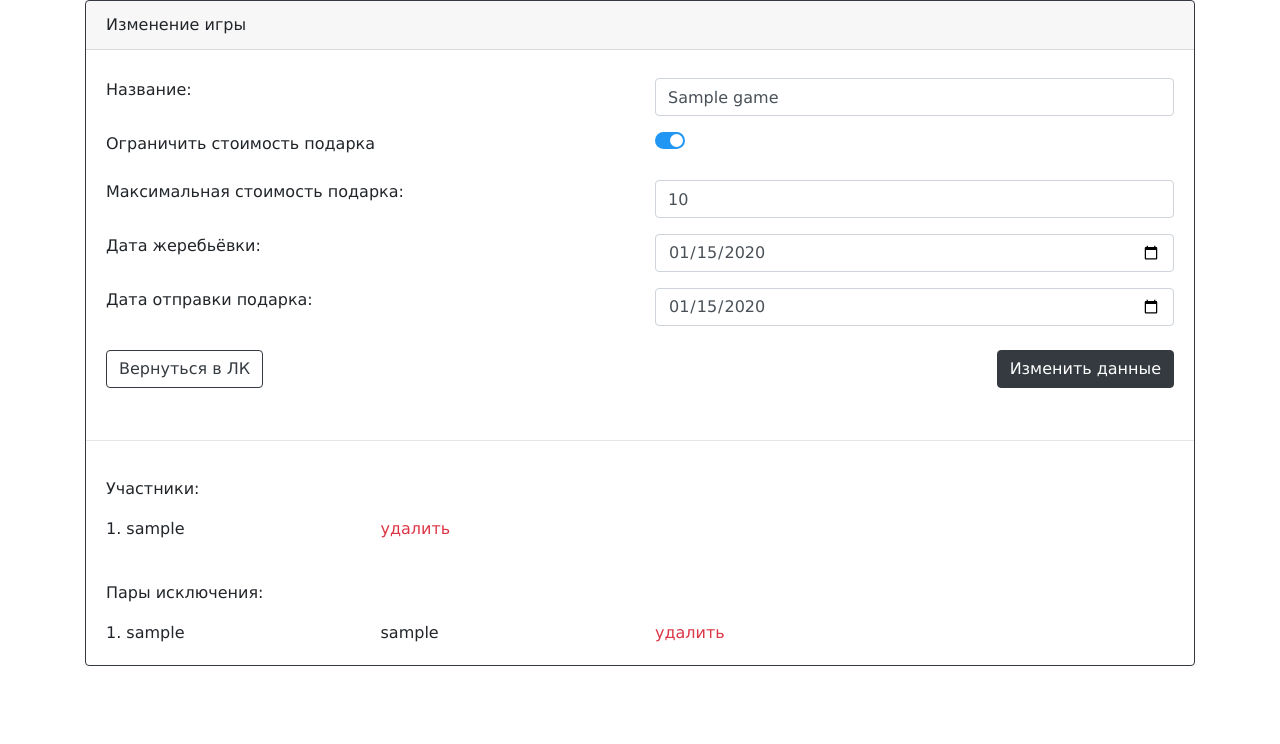
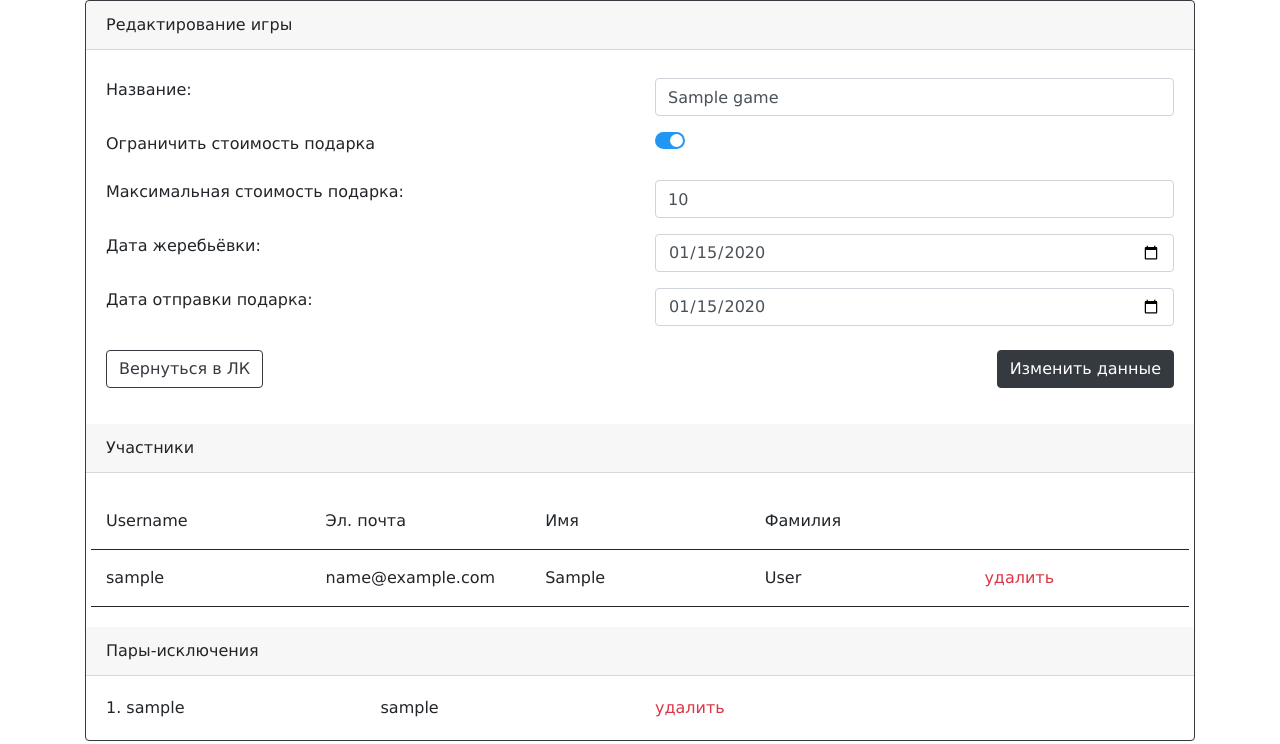
Before and after one commit to balancy/secret_santa, a Django app: page /update_game/1 in a window 1280 px wide. Shown: the part 56-800 px from the top of the page. Run offline with Django 4.2, Linux system fonts and the light colour scheme; a user stored in the database is signed in; tables that the repository leaves empty hold one stand-in row (values such as "Sample post").

Commit message:
Make display game players for organisator in complete form

```diff
--- a/games/templates/games/update_game.html
+++ b/games/templates/games/update_game.html
@@ -6,9 +6,7 @@
 
 {% block content %}
   <div class="card  border-dark">
-    <div class="card-header">
-      Изменение игры
-    </div>
+    <div class="card-header">Редактирование игры</div>
     <div class="card-body">
       <form method="post">
         {% csrf_token %}
@@ -89,22 +87,38 @@
 
       </form>
     </div>
-    <hr>
+
+    <div class="card-header">Участники</div>
+
     <div class="card-body">
-      <p class="mb-3">Участники:</p>
-      {% for santa in santas %}
-        <div class="row">
-          <div class="col-3">
-            {{ forloop.counter }}. {{ santa.user.username }}
+      {% if santas %}
+        <div class="row py-3" style="border-bottom: 1px solid;">
+          <div class="col">Username</div>
+          <div class="col">Эл. почта</div>
+          <div class="col">Имя</div>
+          <div class="col">Фамилия</div>
+          <div class="col"></div>
+        </div>
+        {% for santa in santas %}
+          <div class="row py-3" style="border-bottom: 1px solid;">
+            <div class="col">{{ santa.user.username }}</div>
+            <div class="col">{{ santa.user.email }}</div>
+            <div class="col">{{ santa.user.first_name }}</div>
+            <div class="col">{{ santa.user.last_name }}</div>
+
+            <div class="col">
+              <a href="{% url 'remove_santa_from_game' game.pk santa.pk %}" type="button" class="text-danger">удалить</a>
+            </div>
           </div>
-          <div class="col-3">
-            <a href="{% url 'remove_santa_from_game' game.pk santa.pk %}" type="button" class="text-danger">удалить</a>
-          </div>
-        </div>
-      {% endfor %}
+        {% endfor %}
+      {% else %}
+          Пока нет участников
+      {% endif %}
     </div>
+
+    <div class="card-header">Пары-исключения</div>
+
     <div class="card-body">
-      <p class="mb-3">Пары исключения:</p>
       {% for exclusion in exclusions %}
         <div class="row">
           <div class="col-3">
```
Also changed, not shown: games/templates/games/profile.html (+6 -4 lines).
